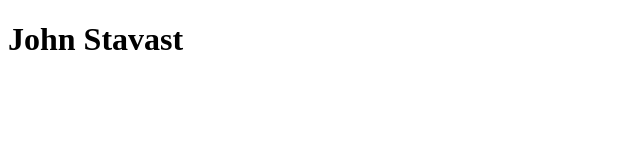
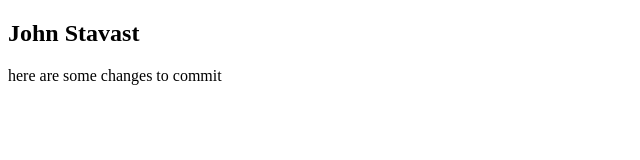
Before and after one commit to stava-11/stava-11.github.io, a plain HTML site: page index.html in a window 1280 px wide. Shown: the whole page, without its empty margins (0-640 px from the left). Drawn offline with Linux system fonts and the light colour scheme.

Commit message:
first commit

```diff
--- a/index.html
+++ b/index.html
@@ -4,6 +4,7 @@
   <title>John Stavast</title>
 </head>
 <body>
- <h1>John Stavast</h1>
+ <h2>John Stavast</h2>
+ <p> here are some changes to commit</p>
 </body>
 </html>
```
